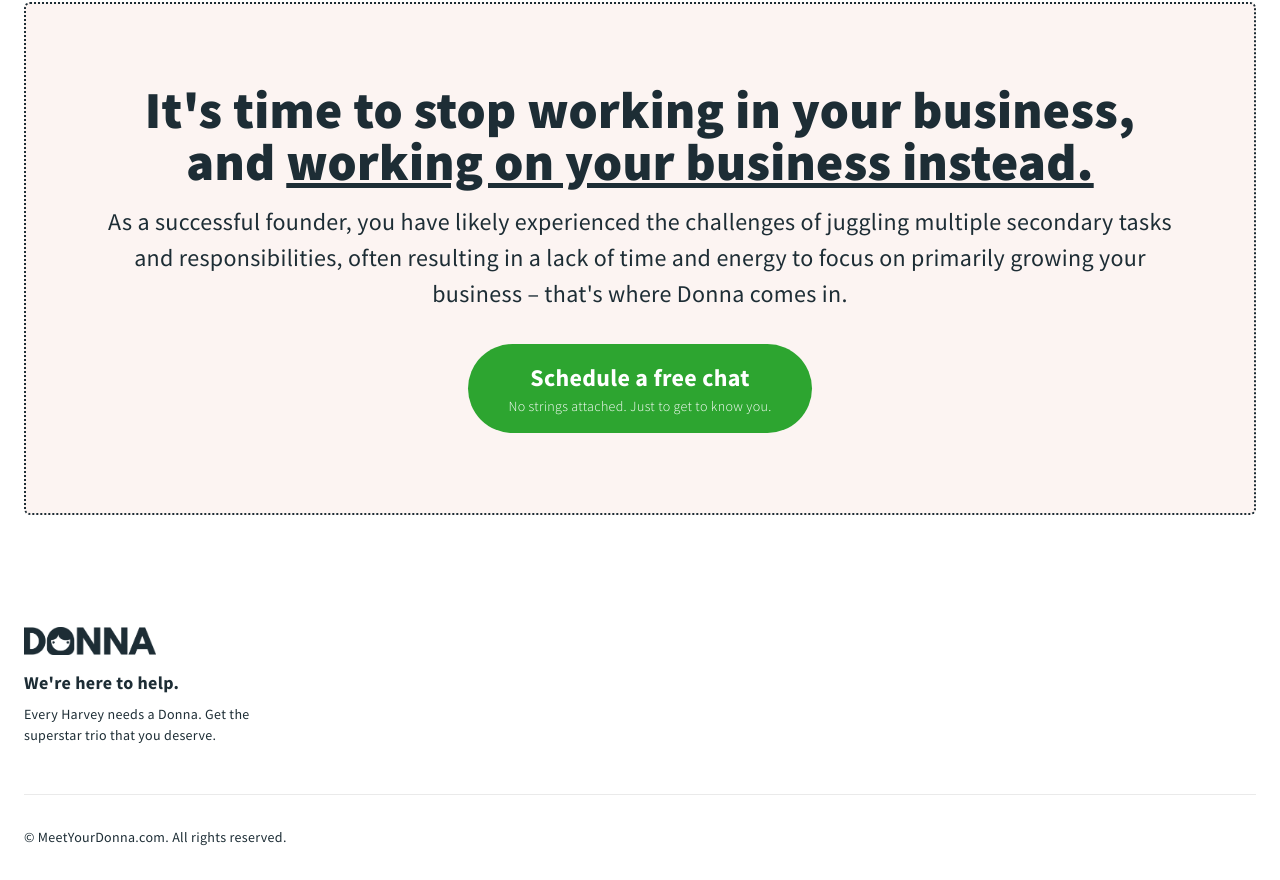
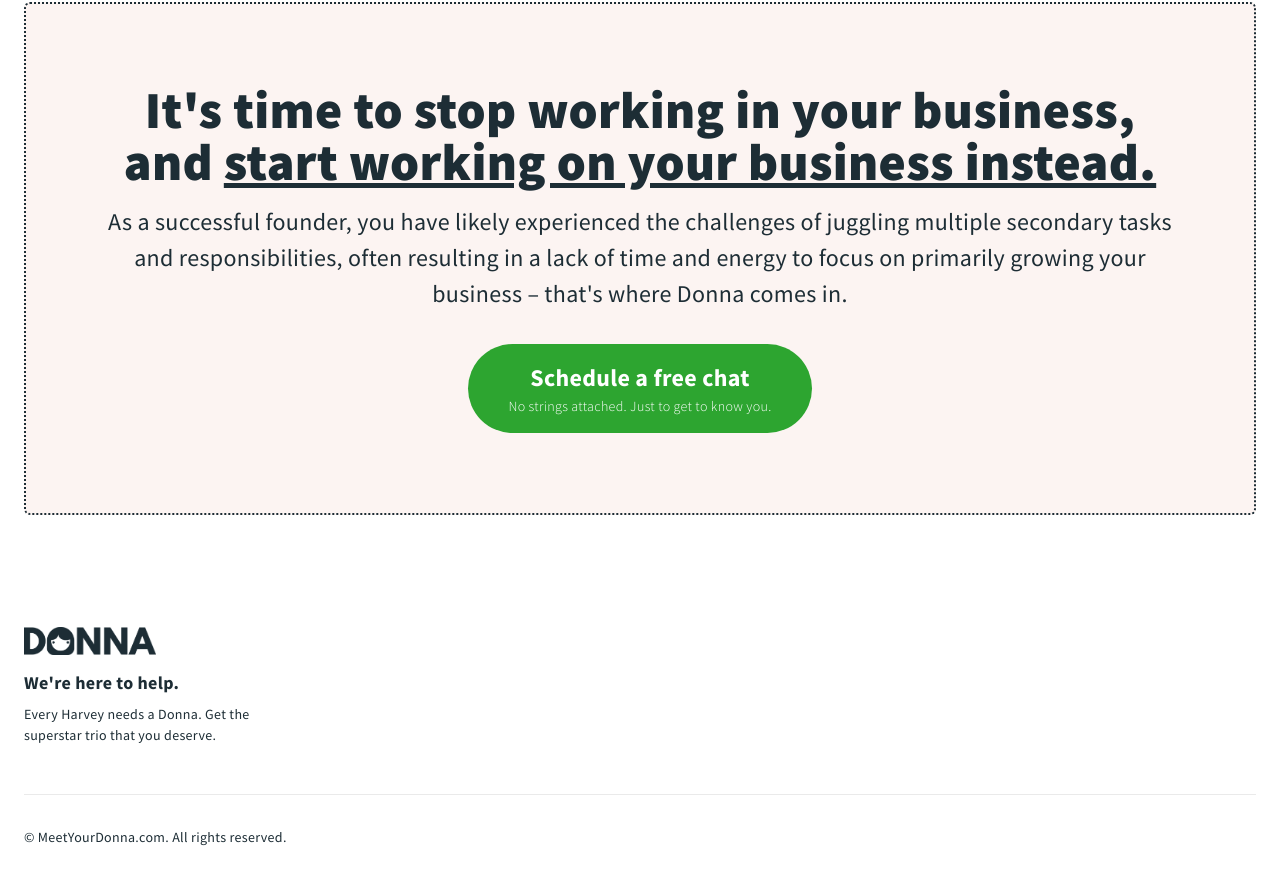
Before and after one commit to seantanyurong/meet-your-donna, a React (Create React App) app: page / in a window 1280 px wide. Shown: the part 3957-4837 px from the top of the page. Built offline with nearby package versions, Linux system fonts and the light colour scheme.

Commit message:
Added word to cta

```diff
--- a/src/components/layout/HomePage/Cta.jsx
+++ b/src/components/layout/HomePage/Cta.jsx
@@ -6,7 +6,7 @@
       <div className=" bg-highlight-eggshell p-8 md:p-20 rounded-md border-2 border-dotted border-text-main">
         <h3 className="text-3xl md:text-5xl font-black leading-none mb-4 text-text-main">
           It's time to stop working in your business, and{" "}
-          <u>working on your business instead.</u>
+          <u>start working on your business instead.</u>
         </h3>
         <p className="text-xl md:text-2xl text-text-main mb-8">
           As a successful founder, you have likely experienced the challenges of
```
